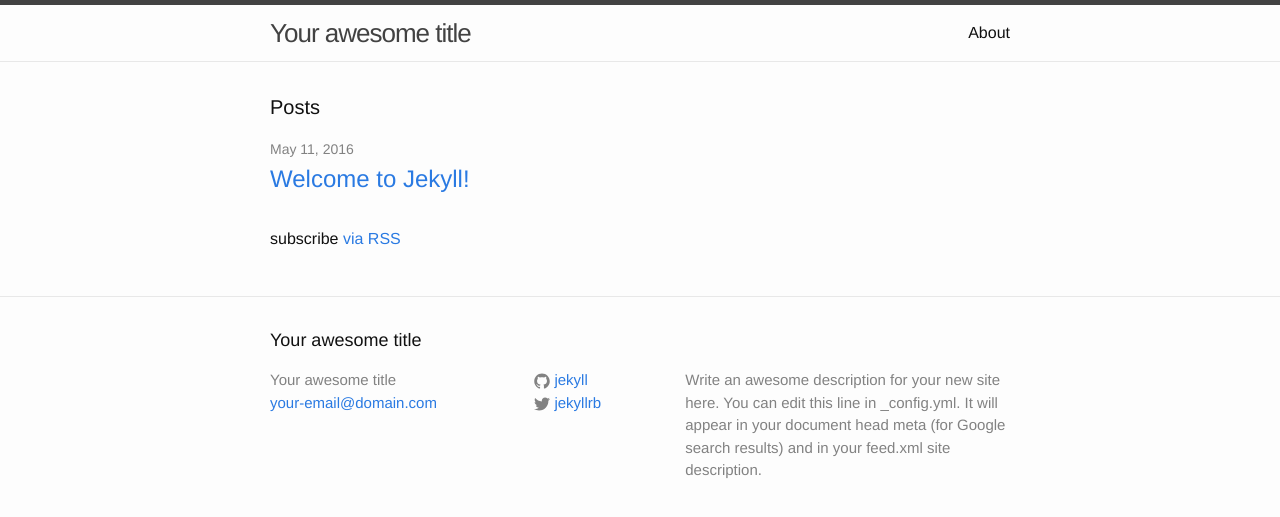
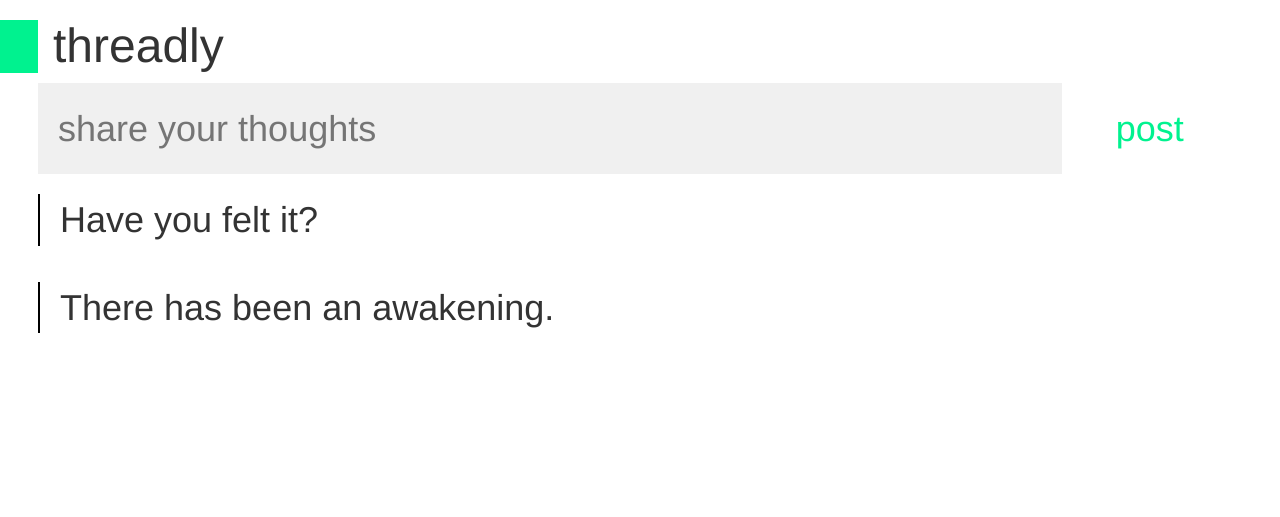
Before and after one commit to yok558/yok558.github.io, a Jekyll site: the page index.html, which Jekyll copies as it is, in a window 1280 px wide. Shown: the top 517 px of the page. Built offline with Jekyll 4.4.1, drawn with Linux system fonts in a browser that asks for light colours.

Commit message:
threadly v3

```diff
--- a/index.html
+++ b/index.html
@@ -1,23 +1,44 @@
----
-layout: default
----
+<!docType html>
+<html>
+	<head>
+		<link rel='stylesheet' href='https://fonts.googleapis.com/css?family=Montserrat:400,700'>
+		<link rel="stylesheet" href="https://maxcdn.bootstrapcdn.com/bootstrap/3.3.6/css/bootstrap.min.css"/>
+		<link rel='stylesheet' href='style.css' />
+		<title> threadly </title>
+	</head>
+	<body>
+		<header class="header">
+			<div class="conteiner">
+				<div class="row">
+					<div class="col-xs-12 col-md-12">
+						<h1>threadly</h1>
+					</div>
+				</div>
+			</div>
+		</header>
 
-<div class="home">
+		<div class="main">
+			<div class="conteiner">
+				<div class="row">
+					<form class="form" />
+						<div class="col-xs-8 col-md-10">
+							<input id="comment" type"text" placeholder="share your thoughts">
+						</div>
+						<div class="col-xs-4 col-md-2">
+							<button type="submit" class="btn">post</button>
+						</div>
+					</form>
+				</div>
 
-  <h1 class="page-heading">Posts</h1>
+				<ul class="comments" id="comments">
+					<li>Have you felt it?</li>
+					<li>There has been an awakening.</li>
+				</ul>
 
-  <ul class="post-list">
-    {% for post in site.posts %}
-      <li>
-        <span class="post-meta">{{ post.date | date: "%b %-d, %Y" }}</span>
+			</div>
+		</div>
 
-        <h2>
-          <a class="post-link" href="{{ post.url | prepend: site.baseurl }}">{{ post.title }}</a>
-        </h2>
-      </li>
-    {% endfor %}
-  </ul>
-
-  <p class="rss-subscribe">subscribe <a href="{{ "/feed.xml" | prepend: site.baseurl }}">via RSS</a></p>
-
-</div>
+		<script src="https://code.jquery.com/jquery-2.2.3.min.js"></script>
+		<script src="script.js"></script>
+	</body>
+</html>
```
